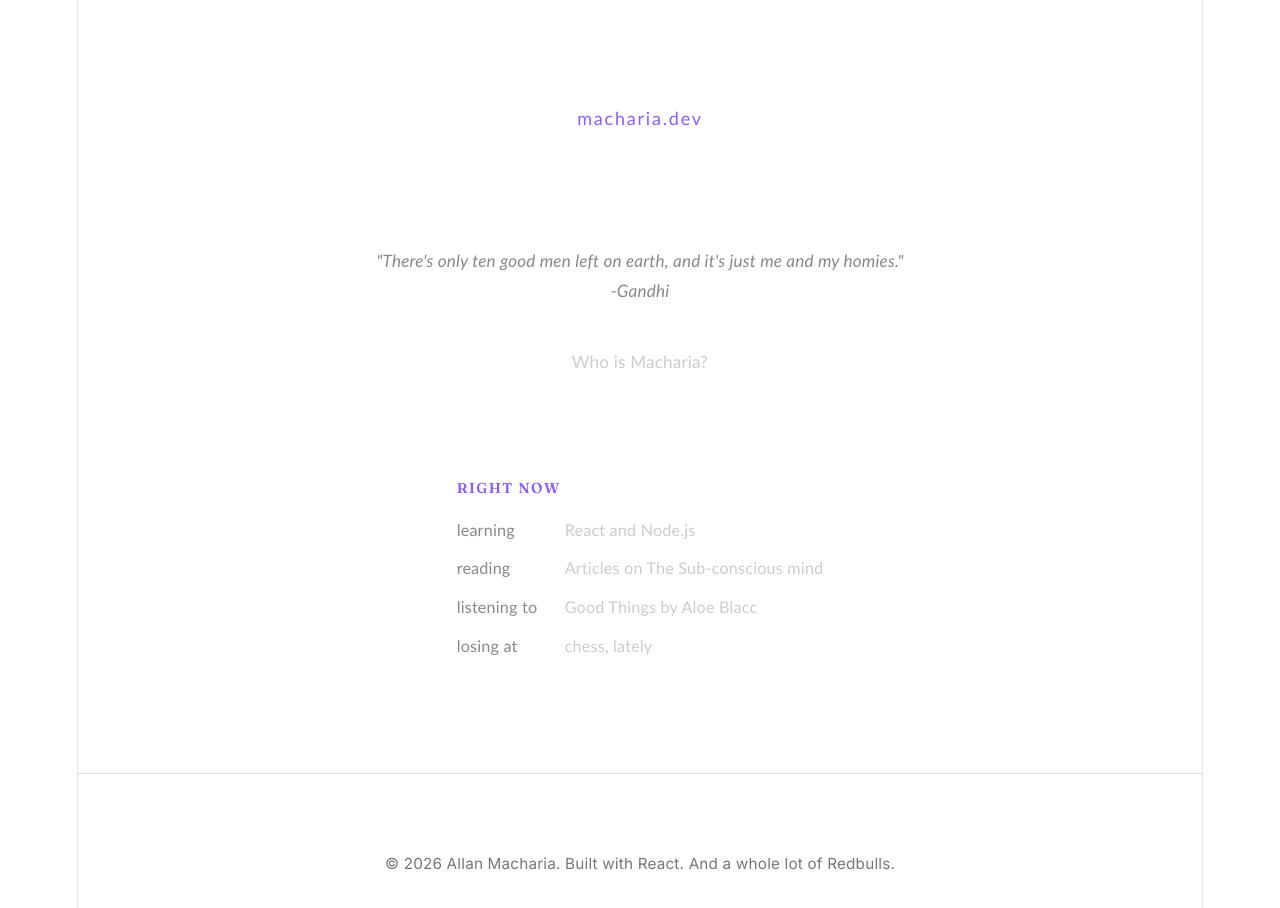
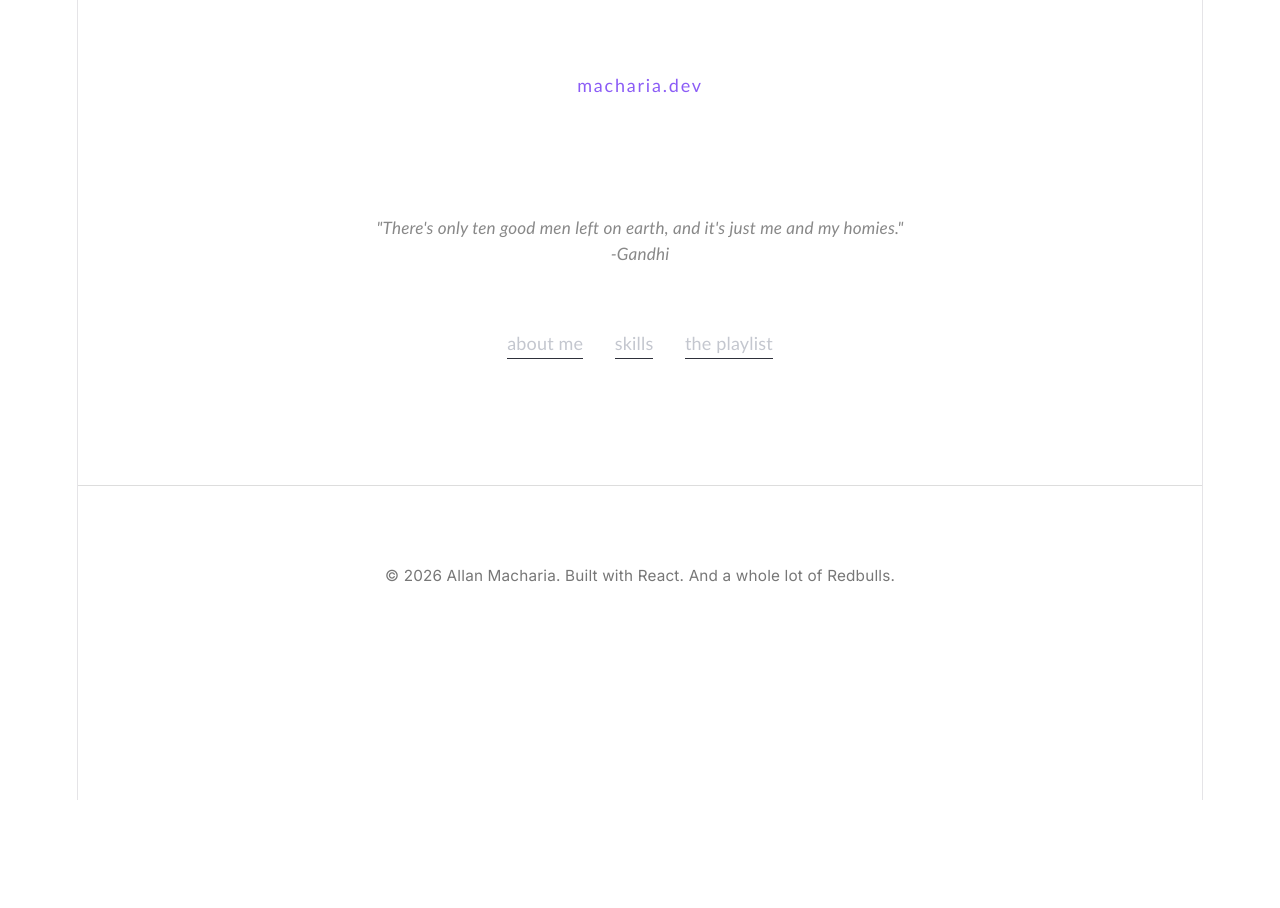
Before and after one commit to Mashaaa-him/Portfolio, a React (Vite) app: page / in a window 1280 px wide. Shown: the top 908 px of the page. After the commit the page ends 800 px from the top, so only its background shows below. Built offline with nearby package versions, Linux system fonts and the light colour scheme.

Commit message:
Removed Currently

```diff
--- a/src/App.css
+++ b/src/App.css
@@ -170,13 +170,13 @@
 }
 
 .welcome {
-    min-height: 60vh;
     display: flex;
     flex-direction: column;
-    justify-content: center;
+    flex-wrap: nowrap;
+    justify-content: flex-start;
     align-items: center;
     max-width: 600px;
-    margin: 0 auto;
+    margin: 4rem auto;
     padding: 0 1.5rem;
     text-align: center;
     font-family: 'Gill Sans', 'Gill Sans MT', Calibri, 'Trebuchet MS', sans-serif;
@@ -201,27 +201,31 @@
 .welcome-quote {
     font-family: 'Gill Sans', 'Gill Sans MT', Calibri, 'Trebuchet MS', sans-serif;
     font-style: italic;
-    margin-bottom: 0.25rem;
+    margin-bottom: 0;
     color: #888;
     font-size: 0.95rem;
 }
 
-.welcome-links{
-    display: flex;
-    gap: rem;
-    margin-top: 0rem;
+.welcome-links {
+  display: flex;
+  flex-wrap: wrap;
+  justify-content: center;
+  gap: 1.75rem;
+  align-items: flex-start;
+  margin-top: 0.5rem;
 }
 
-.welcome-links a{
-    font-family: 'Gill Sans', 'Gill Sans MT', Calibri, 'Trebuchet MS', sans-serif;
-    color: #ccc;
-    text-decoration: none;
-    font-size: 0.95rem;
-    transition: color o.15s ease-in-out;
+.welcome-links a {
+  color: #c4c7cf;
+  text-decoration: none;
+  padding-bottom: 2px;
+  border-bottom: 1px solid #2e303a;
+  transition: color 0.15s ease, border-color 0.15s ease;
 }
 
-.welcome-links a:hover{
-    color: #8b5cf6;
+.welcome-links a:hover {
+  color: #a78bfa;
+  border-color: #8b5cf6;
 }
 
 .welcome-attribution {
@@ -231,7 +235,32 @@
     font-size: 0.95rem;
 }
 
+.welcome .currently {
+  margin: 2rem 0 0;
+  padding: 0;
+  border-top: none;
+  text-align: center;
+}
 
+.welcome .currently h2 {
+  margin: 0 0 0.5rem;
+  font-size: 0.8rem;
+  letter-spacing: 0.1em;
+  text-transform: uppercase;
+  color: #8b5cf6;
+}
+
+.welcome .currently-list li {
+  display: block;
+  padding: 0.15rem 0;
+  font-size: 0.95rem;
+  color: #ccc;
+}
+
+.welcome .currently-label {
+  margin-right: 0.4rem;
+  color: #888;
+}
 
 .page.about {
   max-width: 960px;
--- a/src/pages/Home.jsx
+++ b/src/pages/Home.jsx
@@ -1,23 +1,25 @@
+import { Link } from 'react-router-dom'
 import Currently from '../components/Currently'
 
 function Home() {
   return (
-   <>
+
     <section className="welcome">
       <p className="welcome-eyebrow">macharia.dev</p>
       <p className="welcome-line">hey, I'm Macharia. welcome to my corner of the internet</p>
       <p className="welcome-quote">"There's only ten good men left on earth, and it's just me and my homies."</p>
       <p className="welcome-attribution">-Gandhi</p>
       <div className="welcome-links">
-        <a href="/about">Who is Macharia?</a>
-        <br />
+
+
+
+        <nav className='welcome-links'>
+          <Link to="/about">about me</Link>
+          <Link to="/skills">skills</Link>
+          <Link to="/persona">the playlist</Link>
+        </nav>
       </div>
     </section>
-
-    <div className='home-currently'>
-    <Currently />
-    </div>
-</>
   )
 }
 
```
